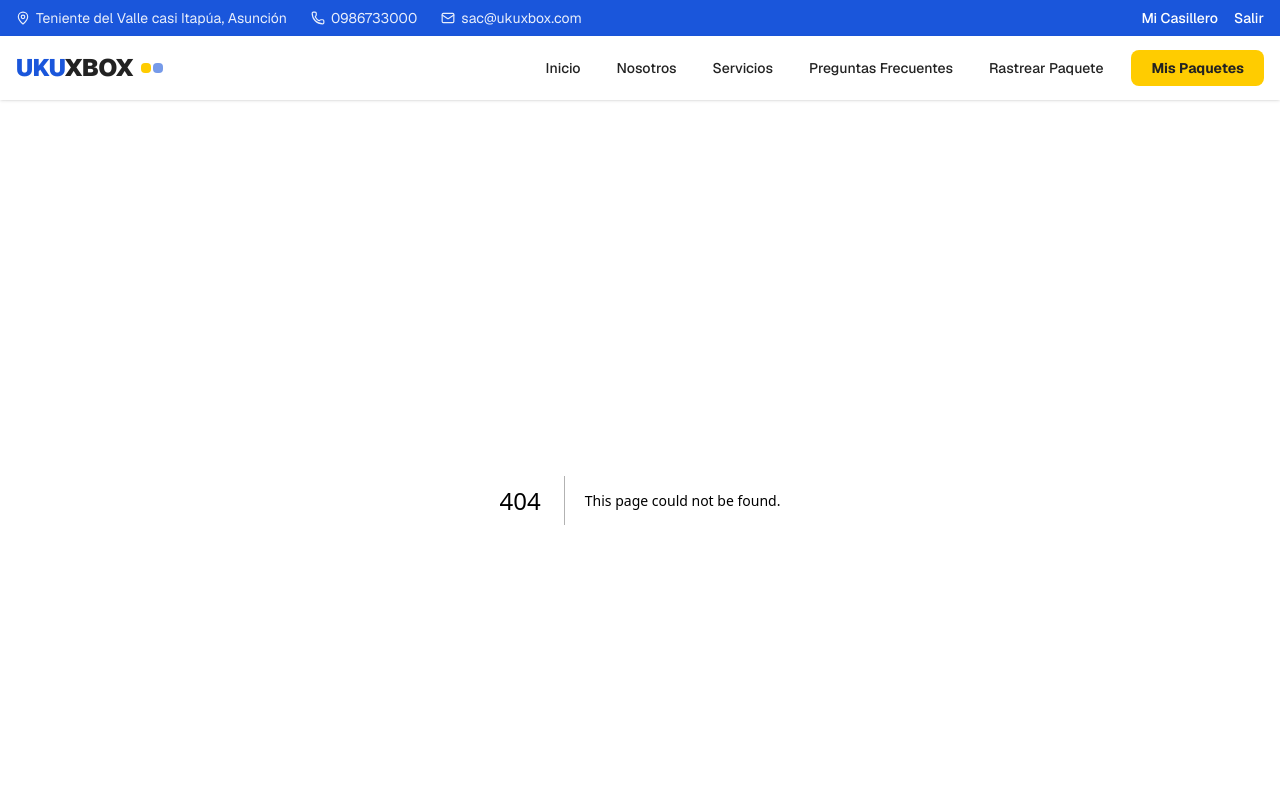
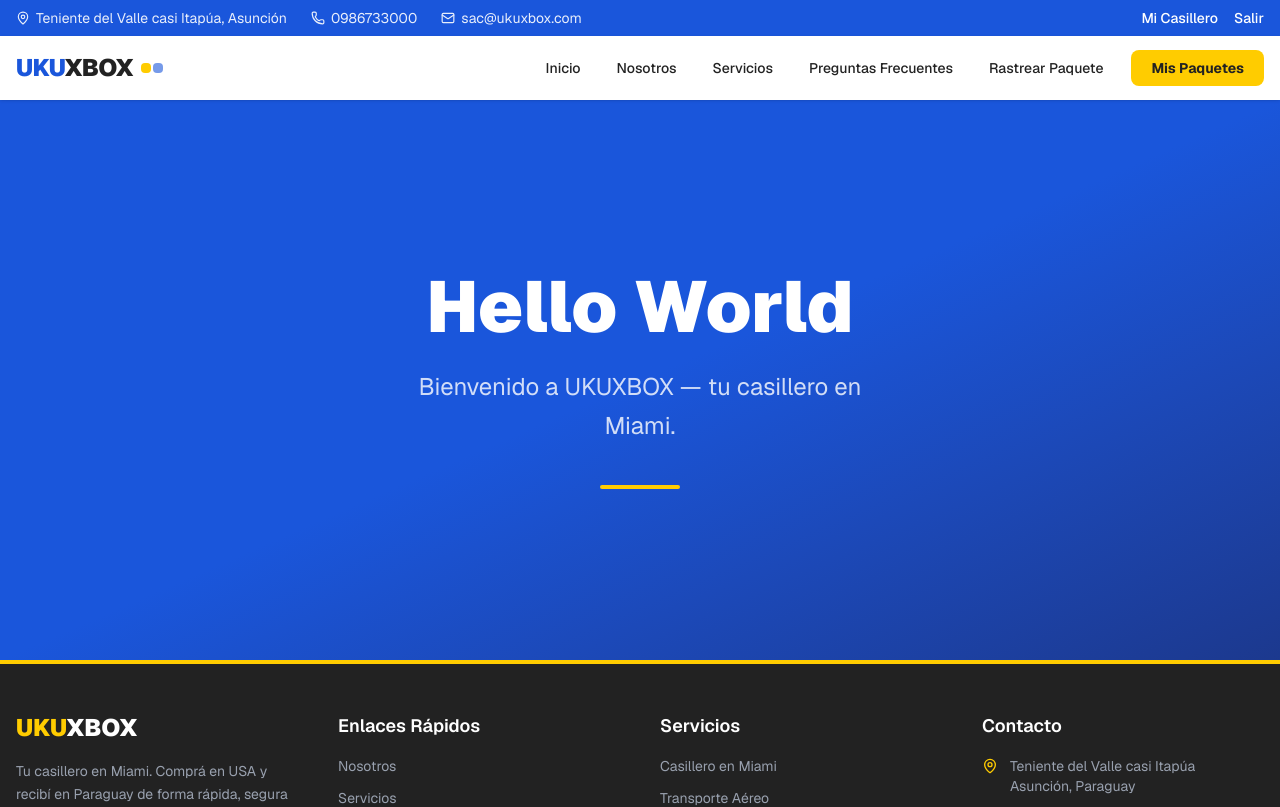
Before and after one commit to benito1py-commits/ukubox, a Next.js app: page /hello in a window 1280 px wide. Before the commit this address had no page. Shown: the top 807 px of the page. Built offline with nearby package versions, Linux system fonts and the light colour scheme.

Commit message:
feat: add Hello World page at /hello route
Simple, presentable Hello World page with gradient background
using the existing site's design system.

Co-Authored-By: Paperclip <noreply@paperclip.ing>

```diff
--- /dev/null
+++ b/src/app/hello/page.tsx
@@ -0,0 +1,13 @@
+export default function HelloPage() {
+  return (
+    <section className="min-h-[70vh] flex items-center justify-center bg-gradient-to-br from-primary via-primary to-blue-900 text-white">
+      <div className="text-center px-4">
+        <h1 className="text-5xl md:text-7xl font-black mb-6">Hello World</h1>
+        <p className="text-xl md:text-2xl text-white/80 max-w-lg mx-auto leading-relaxed">
+          Bienvenido a UKUXBOX — tu casillero en Miami.
+        </p>
+        <div className="mt-10 w-20 h-1 bg-accent mx-auto rounded-full" />
+      </div>
+    </section>
+  );
+}
```
